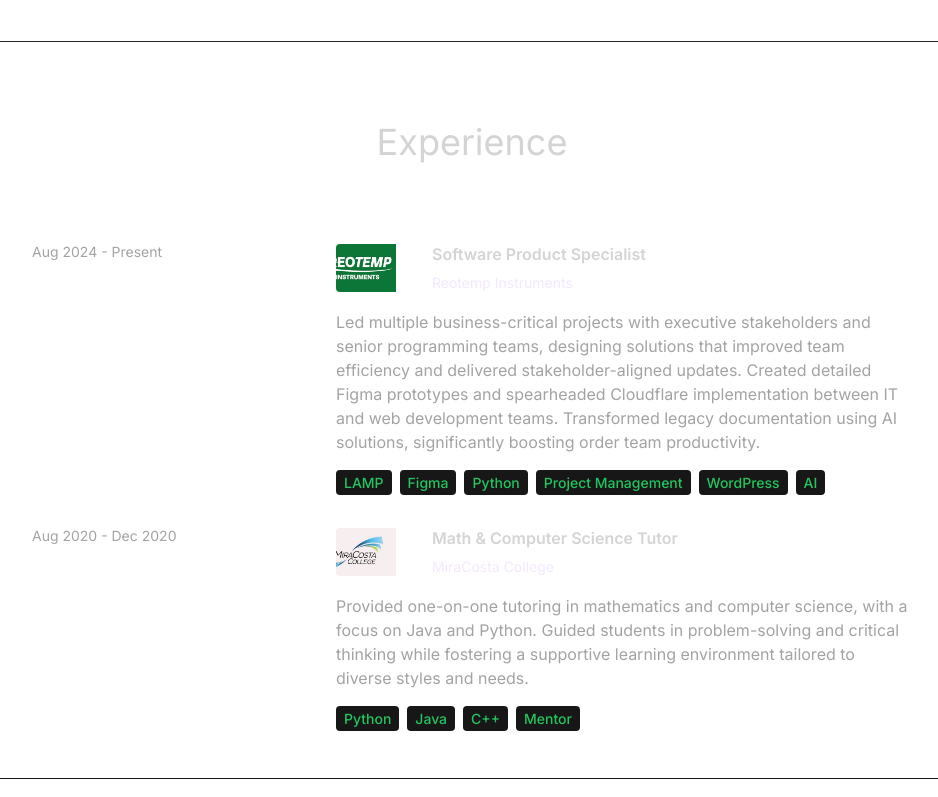
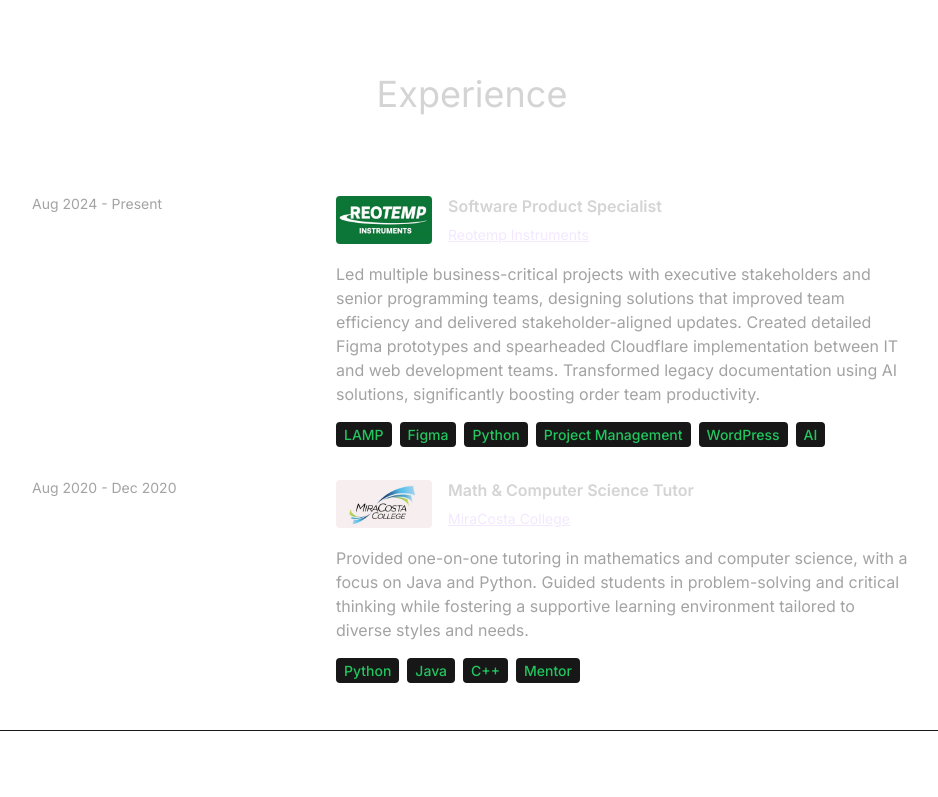
Before and after one commit to shoepack/cdportfolio, a React (Vite) app: page / in a window 1280 px wide. Shown: the part 1692-2489 px from the top of the page, without its empty margins (168-1106 px from the left). Built offline with nearby package versions, Linux system fonts and the light colour scheme.

Commit message:
Revise hero and experience modules

```diff
--- a/src/components/Experience.jsx
+++ b/src/components/Experience.jsx
@@ -31,27 +31,35 @@ const Experience = () => {
             >
               <div className="mb-4 flex items-center gap-4">
                 {experience.logo && (
-                  <div className="relative h-12 w-20 overflow-hidden rounded">
                   <img
                     src={experience.logo}
                     alt={`${experience.company} logo`}
-                      className="absolute inset-0 h-full w-full object-cover object-center"
-                      style={{
-                        objectPosition: 'center center',
-                        width: '200%',
-                        height: '200%',
-                        transform: 'translate(-25%, -25%)'
-                      }}
+                    className="h-12 w-auto object-contain rounded"
                   />
-                  </div>
                 )}
                 <div>
                   <h6 className="mb-1 font-semibold">
                     {experience.role}
                   </h6>
+                  {experience.companyUrl ? (
+                    <a
+                      href={experience.companyUrl}
+                      target="_blank"
+                      rel="noopener noreferrer"
+                      className="text-sm text-purple-100 hover:text-purple-300 transition-colors duration-200 underline inline-flex items-center"
+                    >
+                      {experience.company}
+                      <img
+                        src="/up-right-from-square-solid-full.svg"
+                        alt="External link"
+                        className="w-3 h-3 ml-1 opacity-70 hover:opacity-100 transition-opacity duration-200 filter brightness-0 invert"
+                      />
+                    </a>
+                  ) : (
                     <span className="text-sm text-purple-100">
                       {experience.company}
                     </span>
+                  )}
                 </div>
               </div>
               <p className="mb-4 text-neutral-400">{experience.description}</p>
--- a/src/constants/index.js
+++ b/src/constants/index.js
@@ -3,26 +3,28 @@ import project2 from "../assets/projects/project-2.png";
 import project3 from "../assets/projects/project-3.png";
 import project4 from "../assets/projects/project-4.png";
 
-export const HERO_CONTENT = `I'm a passionate front-end developer specializing in crafting intuitive and dynamic web experiences using HTML, CSS, JavaScript, and React. I focus on designing intuitive interfaces, paying attention to detail, and delivering quality user experiences that exceed client and user expectations.`;
+export const HERO_CONTENT = `I'm a passionate developer specializing in delivering intuitive and dynamic web experiences within cross-functional teams.`;
 
-export const ABOUT_TEXT = `I am a soon-to-be graduate from the University of California, San Diego, earning a B.S. in Cognitive Science with a specialization in Design and Interaction. During my studies, I honed my skills in working efficiently within multidisciplinary teams, consisting of both designers and developers. This collaborative experience has become my area of expertise. Beyond my academic and professional pursuits, I enjoy hosting servers for gaming and media sharing, creating enjoyable experiences for my friends and family.`;
+export const ABOUT_TEXT = `In 2024, I earned a B.S. in Cognitive Science with a specialization in Design and Interaction from UC San Diego, graduating Cum Laude. Throughout my studies, I developed expertise in cross-functional collaboration, working effectively with designers and developers on multidisciplinary projects. Outside of work and academics, I enjoy hosting and managing servers for gaming and media sharing.`;
 
 export const EXPERIENCES = [
   {
     year: "Aug 2024 - Present",
     role: "Software Product Specialist",
     company: "Reotemp Instruments",
+    companyUrl: "https://reotemp.com/",
     description: `Led multiple business-critical projects with executive stakeholders and senior programming teams, designing solutions that improved team efficiency and delivered stakeholder-aligned updates. Created detailed Figma prototypes and spearheaded Cloudflare implementation between IT and web development teams. Transformed legacy documentation using AI solutions, significantly boosting order team productivity.`,
     technologies: ["LAMP", "Figma", "Python", "Project Management", "WordPress", "AI"],
-    logo: "/reotemp_logo.jpg",
+    logo: "/reotemp_logo_resized.jpg",
   },
   {
     year: "Aug 2020 - Dec 2020",
     role: "Math & Computer Science Tutor",
     company: "MiraCosta College",
+    companyUrl: "https://www.miracosta.edu/",
     description: `Provided one-on-one tutoring in mathematics and computer science, with a focus on Java and Python. Guided students in problem-solving and critical thinking while fostering a supportive learning environment tailored to diverse styles and needs.`,
     technologies: ["Python", "Java", "C++", "Mentor"],
-    logo: "/miracosta_logo.jpg",
+    logo: "/miracosta_logo_resized.jpg",
   },
 ];
 
```
Also changed, not shown: public/miracosta_logo_resized.jpg (added), public/reotemp_logo_resized.jpg (added). Lines whose indentation alone changed are shown as unchanged.
